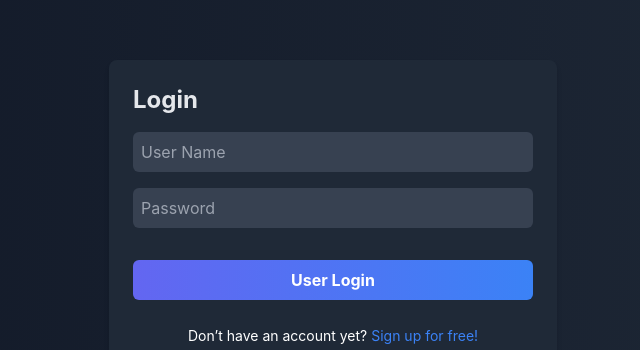
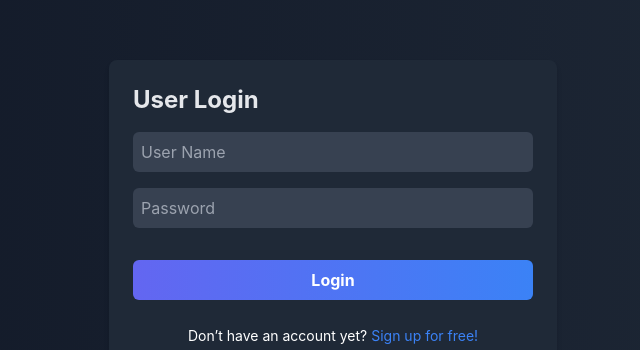
Before and after one commit to saurabhs402/NextLabsFrontend, a React (Create React App) app: page /userLogin in a window 1280 px wide. Shown: the part 185-535 px from the top of the page, without its empty margins (307-947 px from the left). Built offline with nearby package versions, Linux system fonts and the light colour scheme; no server answers.

Commit message:
user login

```diff
--- a/src/Components/Login.jsx
+++ b/src/Components/Login.jsx
@@ -67,7 +67,7 @@
     <>
       <div className="flex flex-col items-center bg-gradient-to-r from-gray-900 to-gray-800 justify-center h-screen dark">
         <div className="w-full max-w-md bg-gray-800 rounded-lg shadow-md p-6">
-          <h2 className="text-2xl font-bold text-gray-200 mb-4">Login</h2>
+          <h2 className="text-2xl font-bold text-gray-200 mb-4">User Login</h2>
           <form className="flex flex-col" onSubmit={handleSubmit}>
             <input
               ref={email}
@@ -88,7 +88,7 @@
               className="bg-gradient-to-r from-indigo-500 to-blue-500 text-white font-bold py-2 px-4 rounded-md mt-4 hover:bg-indigo-600 hover:to-blue-600 transition ease-in-out duration-150"
               type="submit"
             >
-             User Login
+              Login
             </button>
           </form>
           <div className="text-sm text-white text-center mt-[1.6rem]">Don’t have an account yet? <a className="text-sm text-blue-500" href="/signup">Sign up for free!</a></div>
```
